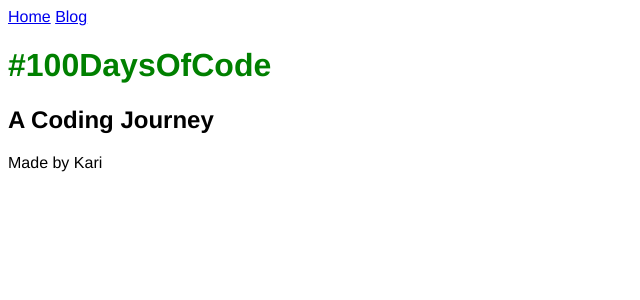
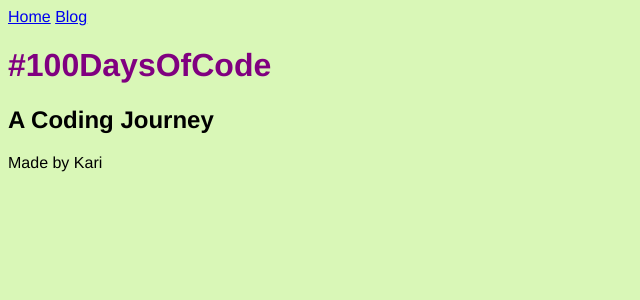
Before and after one commit to KJLarson/100-days, a Jekyll site: the page built from index.html, in a window 1280 px wide. Shown: the top 300 px of the page, without its empty margins (0-640 px from the left). Built offline with Jekyll 4.4.1, drawn with Linux system fonts in a browser that asks for light colours.

Commit message:
Add background color and h1 color

```diff
--- a/css/main.css
+++ b/css/main.css
@@ -1,9 +1,10 @@
 body {
 	font-family:'Helvetica', 'Arial', 'Sans-Serif';
+	background-color: #d9f7b7;
 }
 
 h1 {
-	color: green;
+	color: #800080;
 }
 
 cite {
```
